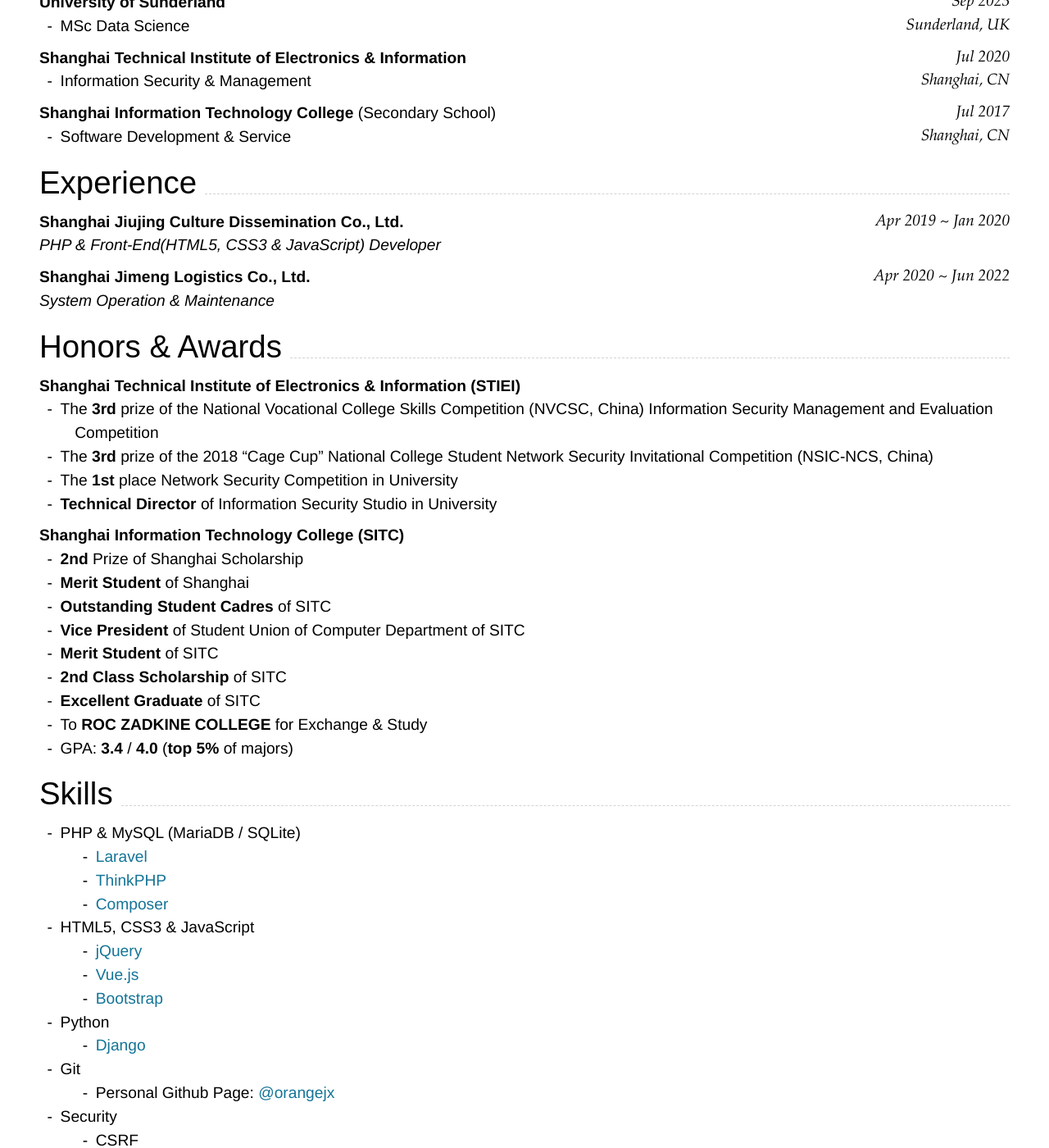
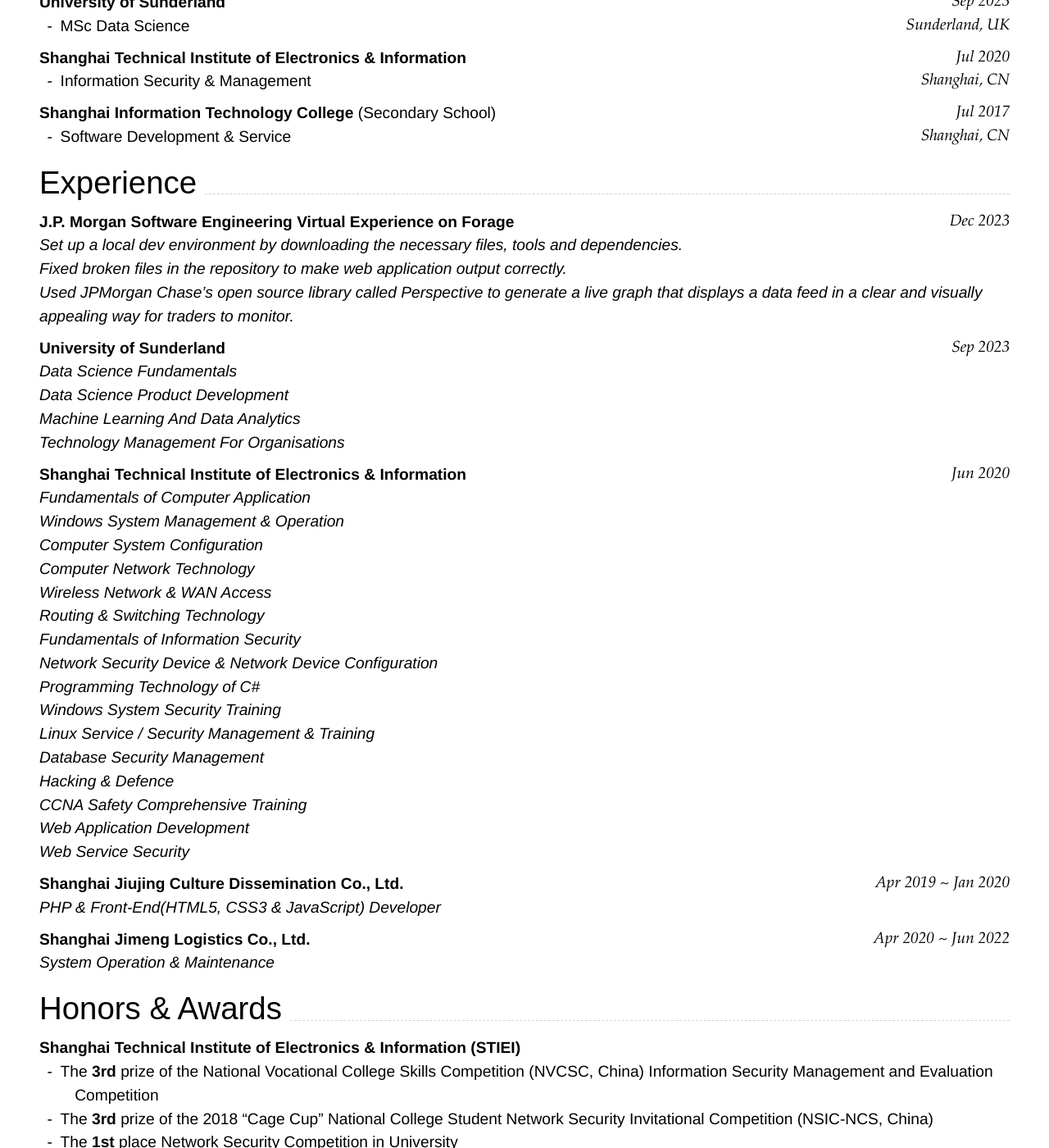
Before and after one commit to orangejx/nimo-markdown-cv-aldrichx, a Jekyll site: the page built from index.md, in a window 1280 px wide and 1400 px high, scrolled down 779 px. Shown: the whole window at 82% size. Built offline with Jekyll 4.4.1, drawn with Linux system fonts in a browser that asks for light colours; nearby versions of some CDN libraries.

Commit message:
add some Experience at JPMorgan(Forage), UoS, and STIEI.

```diff
--- a/index.md
+++ b/index.md
@@ -61,6 +61,38 @@ Shanghai, CN
 - Software Development & Service
 
 ## Experience
+### **J.P. Morgan Software Engineering Virtual Experience on Forage** `Dec 2023`
+
+_Set up a local dev environment by downloading the necessary files, tools and dependencies._<br>
+_Fixed broken files in the repository to make web application output correctly._<br>
+_Used JPMorgan Chase’s open source library called Perspective to generate a live graph that displays a data feed in a clear and visually appealing way for traders to monitor._<br>
+
+### **University of Sunderland** `Sep 2023`
+
+_Data Science Fundamentals_<br>
+_Data Science Product Development_<br>
+_Machine Learning And Data Analytics_<br>
+_Technology Management For Organisations_<br>
+
+### **Shanghai Technical Institute of Electronics & Information** `Jun 2020`
+
+_Fundamentals of Computer Application_<br>
+_Windows System Management & Operation_<br>
+_Computer System Configuration_<br>
+_Computer Network Technology_<br>
+_Wireless Network & WAN Access_<br>
+_Routing & Switching Technology_<br>
+_Fundamentals of Information Security_<br>
+_Network Security Device & Network Device Configuration_<br>
+_Programming Technology of C#_<br>
+_Windows System Security Training_<br>
+_Linux Service / Security Management & Training_<br>
+_Database Security Management_<br>
+_Hacking & Defence_<br>
+_CCNA Safety Comprehensive Training_<br>
+_Web Application Development_<br>
+_Web Service Security_<br>
+
 ### **Shanghai Jiujing Culture Dissemination Co., Ltd.** `Apr 2019 ~ Jan 2020`
 
 _PHP & Front-End(HTML5, CSS3 & JavaScript) Developer_<br>
```
